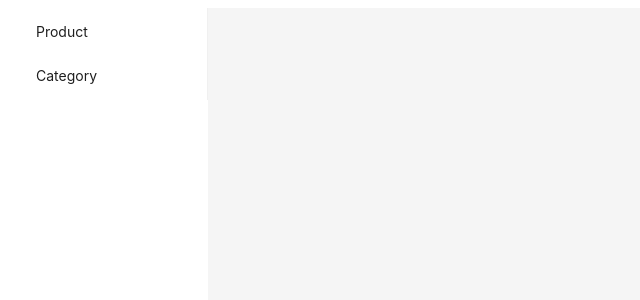
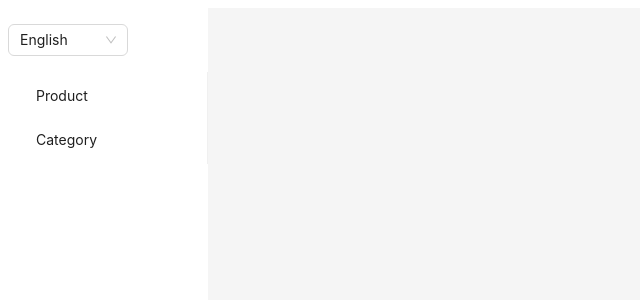
Before and after one commit to jakub-wizner/Form-Editor, a React (Vite) app: page / in a window 1280 px wide. Shown: the top 300 px of the page, without its empty margins (0-640 px from the left). Built offline with nearby package versions, Linux system fonts and the light colour scheme.

Commit message:
Create dropdown for selecting language, temporarily just log language to the console

```diff
--- a/src/App.tsx
+++ b/src/App.tsx
@@ -1,11 +1,11 @@
 import React from 'react';
-import { Layout, Menu } from 'antd';
-import { translations } from './config/translations';
+import { Layout, Menu, Select } from 'antd';
 import { configElements } from './config/configElements';
 import { FieldConfig } from './config/fieldConfig';
 import ElementForm from './components/ElementForm';
 
-const { Content, Sider } = Layout;
+const { Content, Sider, Header } = Layout;
+const { Option } = Select;
 
 const App: React.FC = () => {
   const [currentElement, setCurrentElement] = React.useState<string | null>(null);
@@ -28,6 +28,10 @@ const App: React.FC = () => {
     console.log('Form data:', data);
   };
 
+  const handleLanguageChange = (value: string) => {
+    console.log('Selected language:', value);
+  };
+
   const renderForm = () => {
     if (currentElement) {
       const config: FieldConfig[] = configElements[currentElement];
@@ -39,13 +43,18 @@ const App: React.FC = () => {
   return (
     <Layout style={{ minHeight: '100vh' }}>
       <Sider width={200} theme="light">
-        <Menu mode="inline" theme="light" onClick={handleMenuClickWrapper} items={menuItems}/>
+        <Header style={{ display: 'inline-block', justifyItems: 'center', margin: 0, backgroundColor: 'white', paddingLeft: 0 }}>
+          <Select defaultValue="en" style={{ width: 120 }} onChange={handleLanguageChange}>
+            <Option value="en">English</Option>
+            <Option value="es">Español</Option>
+          </Select>
+        </Header>
+        <Menu mode="inline" theme="light" onClick={handleMenuClickWrapper} items={menuItems} />
       </Sider>
       <Layout>
         <Content style={{ padding: '24px' }}>
           {currentElement && (
             <div>
-              <h1>{translations.en[currentElement]}</h1>
               {renderForm()}
             </div>
           )}
```
